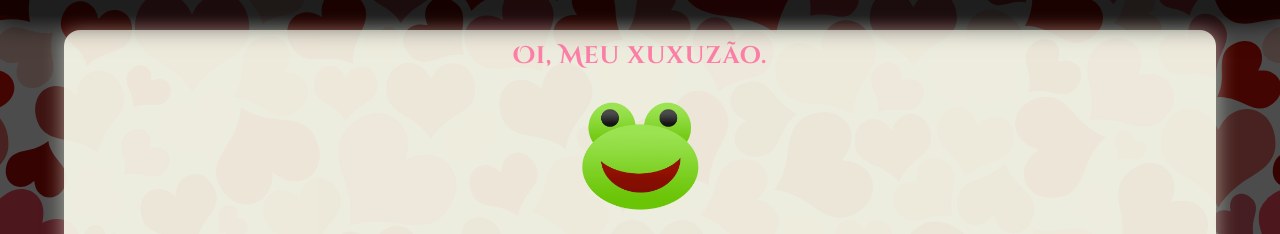
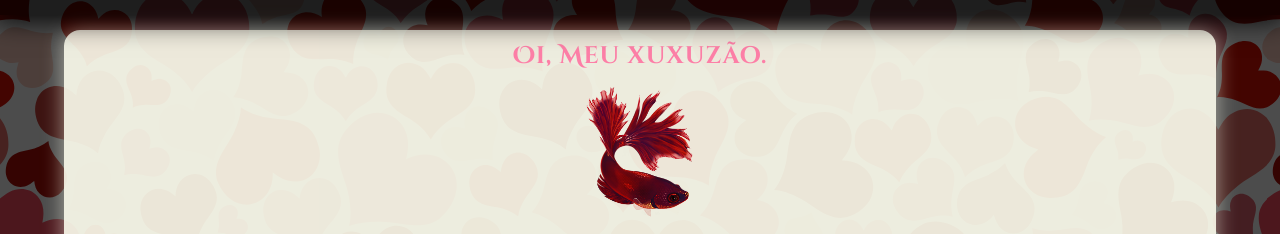
Before and after one commit to NatanPivetta/Gatinha, a plain HTML site: page mes17.html in a window 1280 px wide. Shown: the part 125-359 px from the top of the page. Drawn offline with Linux system fonts and the light colour scheme; a script that the page names is missing; a web font is replaced by a local one.

Commit message:
Update mes17.html

```diff
--- a/mes17.html
+++ b/mes17.html
@@ -16,7 +16,7 @@
 
   <div id="carta">
     <p>Oi, Meu xuxuzão.</p>
-    <img class="sapo" src="img/sapo1.png">
+    <img class="sapo" src="img/betta.png">
     <p style="color:blueviolet;">17 meses de Nana e Kappo</p>
     <p>"I was the one you always dreamed of
     You were the one I tried to draw"</p>
```
